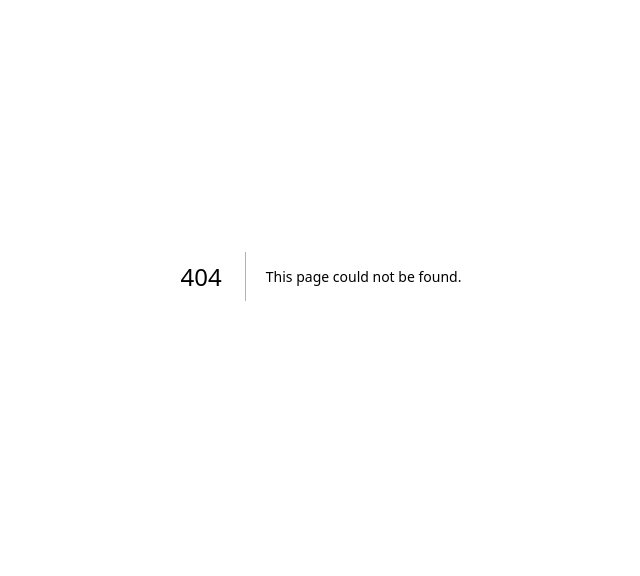
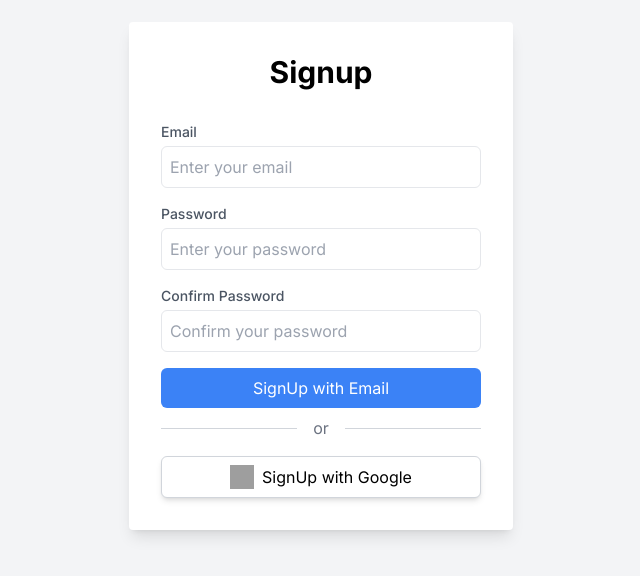
Before and after one commit to AviralChawla20/cipher-sync, a Next.js app: page /signup in a window 1280 px wide. Before the commit this address had no page. Shown: the part 124-700 px from the top of the page, without its empty margins (319-959 px from the left). Built offline with nearby package versions, Linux system fonts and the light colour scheme; grey boxes are pictures that could not be loaded.

Commit message:
added login and signup page

```diff
--- /dev/null
+++ b/src/app/signin/page.tsx
@@ -0,0 +1,86 @@
+// pages/index.tsx
+"use client";
+import { useState } from 'react';
+
+const LoginPage = () => {
+    const [email, setEmail] = useState('');
+    const [password, setPassword] = useState('');
+
+    const handleEmailLogin = () => {
+        // Implement your email authentication logic here
+        console.log('Email Login:', email, password);
+    };
+
+    const handleGoogleLogin = () => {
+        // Implement your Google OAuth logic here
+        console.log('Google Login');
+    };
+
+    return (
+        <div className="flex justify-center items-center h-screen bg-gray-100">
+            <div className="w-96 p-8 bg-white rounded shadow-lg">
+                <h1 className="text-3xl font-bold mb-8 text-center">Login/Signup</h1>
+
+                {/* Email Login */}
+                <div className="mb-4">
+                    <label htmlFor="email" className="block text-sm font-medium text-gray-600">
+                        Email
+                    </label>
+                    <input
+                        type="email"
+                        id="email"
+                        className="mt-1 p-2 w-full border rounded-md focus:outline-none focus:border-blue-500"
+                        placeholder="Enter your email"
+                        value={email}
+                        onChange={(e) => setEmail(e.target.value)}
+                    />
+                </div>
+
+                <div className="mb-4">
+                    <label htmlFor="password" className="block text-sm font-medium text-gray-600">
+                        Password
+                    </label>
+                    <input
+                        type="password"
+                        id="password"
+                        className="mt-1 p-2 w-full border rounded-md focus:outline-none focus:border-blue-500"
+                        placeholder="Enter your password"
+                        value={password}
+                        onChange={(e) => setPassword(e.target.value)}
+                    />
+                </div>
+
+                <button
+                    className="bg-blue-500 text-white p-2 rounded-md w-full mb-4 focus:outline-none hover:bg-blue-600"
+                    onClick={handleEmailLogin}
+                >
+                    Email Login
+                </button>
+
+                {/* Or Line */}
+                <div className="flex items-center mb-4">
+                    <div className="flex-1 h-px bg-gray-300"></div>
+                    <span className="mx-4 text-gray-500">or</span>
+                    <div className="flex-1 h-px bg-gray-300"></div>
+                </div>
+
+
+                {/* Google OAuth Login */}
+                <a
+                    href="#"
+                    className="flex items-center justify-center bg-white text-black border border-gray-300 shadow-md p-2 rounded-md w-full focus:outline-none hover:bg-gray-200"
+                    onClick={handleGoogleLogin}
+                >
+                    <img
+                        src="https://fonts.gstatic.com/s/i/productlogos/googleg/v6/24px.svg" // Replace with the actual Google logo URL
+                        alt="Google Logo"
+                        className="w-6 h-6 mr-2"
+                    />
+                    Login with Google
+                </a>
+            </div>
+        </div>
+    );
+};
+
+export default LoginPage;
--- /dev/null
+++ b/src/app/signup/page.tsx
@@ -0,0 +1,100 @@
+// pages/signup.tsx
+"use client";
+import { useState } from 'react';
+
+const SignupPage = () => {
+    const [email, setEmail] = useState('');
+    const [password, setPassword] = useState('');
+    const [confirmPassword, setConfirmPassword] = useState('');
+
+    const handleEmailSignup = () => {
+        // Implement your email signup logic here
+        console.log('Email Signup:', email, password);
+    };
+
+    const handleGoogleSignup = () => {
+        // Implement your Google OAuth signup logic here
+        console.log('Google Signup');
+    };
+
+    return (
+        <div className="flex justify-center items-center h-screen bg-gray-100">
+            <div className="w-96 p-8 bg-white rounded shadow-lg">
+                <h1 className="text-3xl font-bold mb-8 text-center">Signup</h1>
+
+                {/* Email Signup */}
+                <div className="mb-4">
+                    <label htmlFor="email" className="block text-sm font-medium text-gray-600">
+                        Email
+                    </label>
+                    <input
+                        type="email"
+                        id="email"
+                        className="mt-1 p-2 w-full border rounded-md focus:outline-none focus:border-blue-500"
+                        placeholder="Enter your email"
+                        value={email}
+                        onChange={(e) => setEmail(e.target.value)}
+                    />
+                </div>
+
+                <div className="mb-4">
+                    <label htmlFor="password" className="block text-sm font-medium text-gray-600">
+                        Password
+                    </label>
+                    <input
+                        type="password"
+                        id="password"
+                        className="mt-1 p-2 w-full border rounded-md focus:outline-none focus:border-blue-500"
+                        placeholder="Enter your password"
+                        value={password}
+                        onChange={(e) => setPassword(e.target.value)}
+                    />
+                </div>
+
+                <div className="mb-4">
+                    <label htmlFor="confirmPassword" className="block text-sm font-medium text-gray-600">
+                        Confirm Password
+                    </label>
+                    <input
+                        type="password"
+                        id="confirmPassword"
+                        className="mt-1 p-2 w-full border rounded-md focus:outline-none focus:border-blue-500"
+                        placeholder="Confirm your password"
+                        value={confirmPassword}
+                        onChange={(e) => setConfirmPassword(e.target.value)}
+                    />
+                </div>
+
+                <button
+                    className="bg-blue-500 text-white p-2 rounded-md w-full mb-2 focus:outline-none hover:bg-blue-600"
+                    onClick={handleEmailSignup}
+                >
+                    SignUp with Email
+                </button>
+
+                {/* Or Line */}
+                <div className="flex items-center mb-4">
+                    <div className="flex-1 h-px bg-gray-300"></div>
+                    <span className="mx-4 text-gray-500">or</span>
+                    <div className="flex-1 h-px bg-gray-300"></div>
+                </div>
+
+                {/* Google OAuth Signup */}
+                <a
+                    href="#"
+                    className="flex items-center justify-center bg-white text-black border border-gray-300 shadow-md p-2 rounded-md w-full focus:outline-none hover:bg-gray-200"
+                    onClick={handleGoogleSignup}
+                >
+                    <img
+                        src="https://fonts.gstatic.com/s/i/productlogos/googleg/v6/24px.svg" // Replace with the actual Google logo URL
+                        alt="Google Logo"
+                        className="w-6 h-6 mr-2"
+                    />
+                    SignUp with Google
+                </a>
+            </div>
+        </div>
+    );
+};
+
+export default SignupPage;
```
